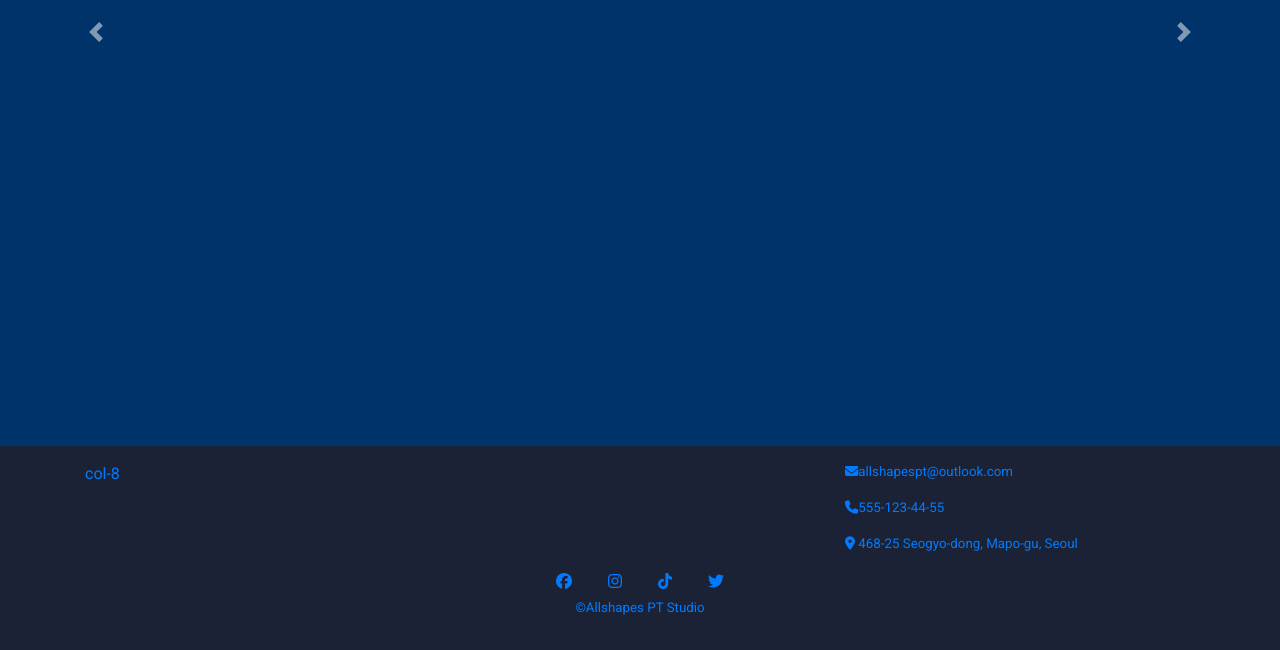
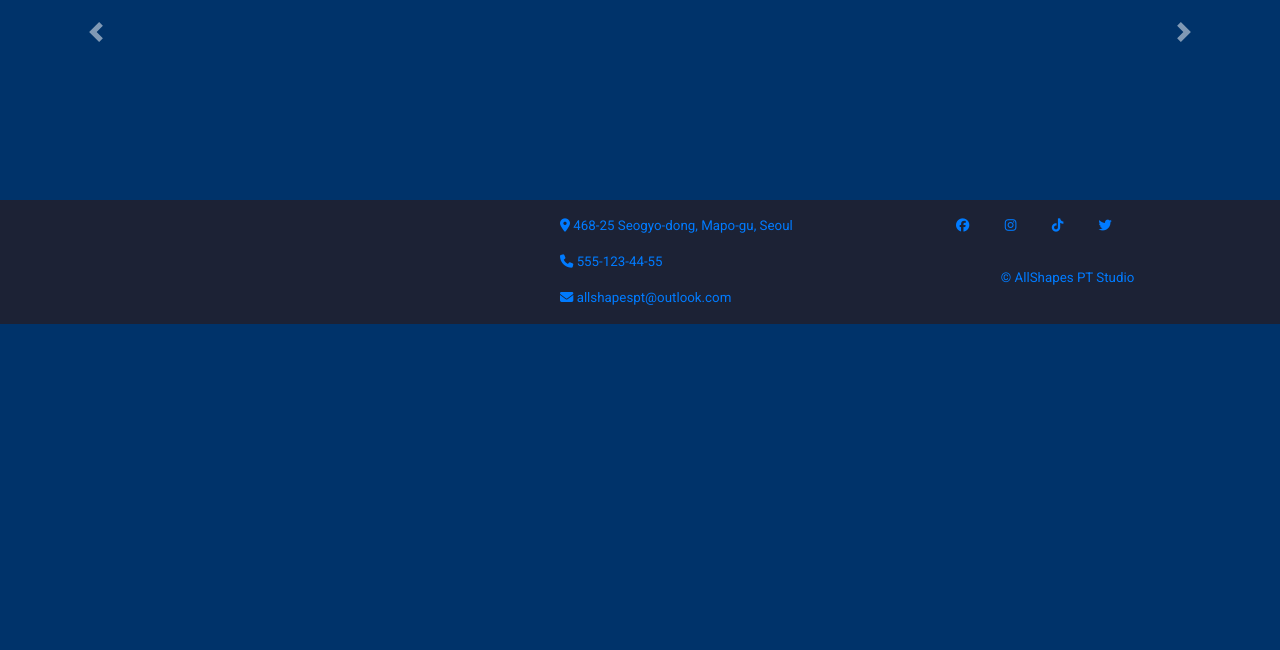
Before and after one commit to Code-Institute-Submissions/AllShapesPT, a Django app: page / in a window 1280 px wide. Shown: the part 150-800 px from the top of the page. Run offline with Django 3.2, Linux system fonts and the light colour scheme; data that the repository does not hold is empty; some libraries are stand-ins or nearby versions.

Commit message:
update footer style and html & sessiontype layout

```diff
--- a/static/css/style.css
+++ b/static/css/style.css
@@ -26,6 +26,11 @@ body{
 .img-fluid{
     align-content: center;
 }
+
 .footer-p{
     font-size: smaller;
 }
+
+.fa-brands:hover{
+    color: #00b8ff;
+}
--- a/templates/base.html
+++ b/templates/base.html
@@ -58,43 +58,31 @@
 
         {% endblock content %}
     </main>
+      <footer>
+        <div class="footer darker-blue pt-3">
+          <div class="container">
+            <div class="row">
+              <div class="col-md-4 col-lg-4">
 
-        <footer class="footer mt-auto py-3 darker-blue">
-          <div class="container">
-            <div class="row d-flex">
-                <div class="col-8">col-8</div>
-                <div class="col-4">
-                  <div class="row">
-                    <div class="col"><p class="footer-p"><i class="fa-solid fa-envelope"></i>allshapespt@outlook.com</p></div>
-                  </div>
-                  <div class="row">
-                    <div class="col"><p class="footer-p"><i class="fa-solid fa-phone"></i>555-123-44-55</p></div>
-                  </div>
-                  <div class="row">
-                    <div class="col">
-                      <p class="footer-p"><i class="fa-solid fa-location-dot"></i> 468-25 Seogyo-dong, Mapo-gu, Seoul</p>
+              </div>
+              <div class="col-md-4 col-lg-4 offset-lg-1 ">
+                    <p class="footer-p"><i class="fas fa-map-marker-alt"></i> 468-25 Seogyo-dong, Mapo-gu, Seoul</p>
+                    <p class="footer-p"><i class="fas fa-phone"></i> 555-123-44-55</p>
+                    <p class="footer-p"><i class="fas fa-envelope"></i><a href="mailto:allshapespt@outlook.com"> allshapespt@outlook.com</a></p>
                     </div>
-                  </div>
-                </div>
-            </div>
-            <div class="row text-center d-flex">
-              <div class="col">
-                  <i class="fa-brands fa-facebook mx-3"></i>
-                  <i class="fa-brands fa-instagram mx-3"></i>
-                  <i class="fa-brands fa-tiktok mx-3"></i>
-                  <i class="fa-brands fa-twitter mx-3"></i>
+                    <div class="col-md-4 col-lg-3">
+                      <p class="footer-p footer-socials">
+                        <i class="fa-brands fa-facebook mx-3"></i>
+                        <i class="fa-brands fa-instagram mx-3"></i>
+                        <i class="fa-brands fa-tiktok mx-3"></i>
+                        <i class="fa-brands fa-twitter mx-3"></i>
+                      </p>
+                        <p class="pt-3 text-center footer-p">© AllShapes PT Studio</p>
+                    </div>
               </div>
-            </div>
-            <div class="row pt-1 text-center d-flex">
-              <div class="col">
-                <p class="footer-p">©Allshapes PT Studio</p>
-              </div>
-
-            </div>
           </div>
-
-        </footer>
-
+        </div>
+      </footer>
     <script src="https://cdn.jsdelivr.net/npm/jquery@3.5.1/dist/jquery.slim.min.js" integrity="sha384-DfXdz2htPH0lsSSs5nCTpuj/zy4C+OGpamoFVy38MVBnE+IbbVYUew+OrCXaRkfj" crossorigin="anonymous"></script>
     <script src="https://cdn.jsdelivr.net/npm/bootstrap@4.6.2/dist/js/bootstrap.bundle.min.js" integrity="sha384-Fy6S3B9q64WdZWQUiU+q4/2Lc9npb8tCaSX9FK7E8HnRr0Jz8D6OP9dO5Vg3Q9ct" crossorigin="anonymous"></script>
 </body>
--- a/templates/index.html
+++ b/templates/index.html
@@ -37,7 +37,7 @@
 
 
 <div class="container p-sm-4 full-width">
-    <div class="card-deck row p-sm-0 p-4">
+    <div class="row p-sm-0 p-4">
         {% for sessiontype in sessiontypes %}
         <div class="rounded-0 darker-blue box-shadow-bottom card col-sm-12 col-md m-xl-5 m-lg-2 m-md-2 mb-5">
             <a class="stretched-link" href="#"></a>
@@ -61,6 +61,10 @@
             </div>
             {% endif %}
         </div>
+        {% if forloop.counter|divisibleby:2 %}
+        </div>
+        <div class="row p-sm-0 p-4">
+        {% endif %}
         {% endfor %}
     </div>
 </div>
```
